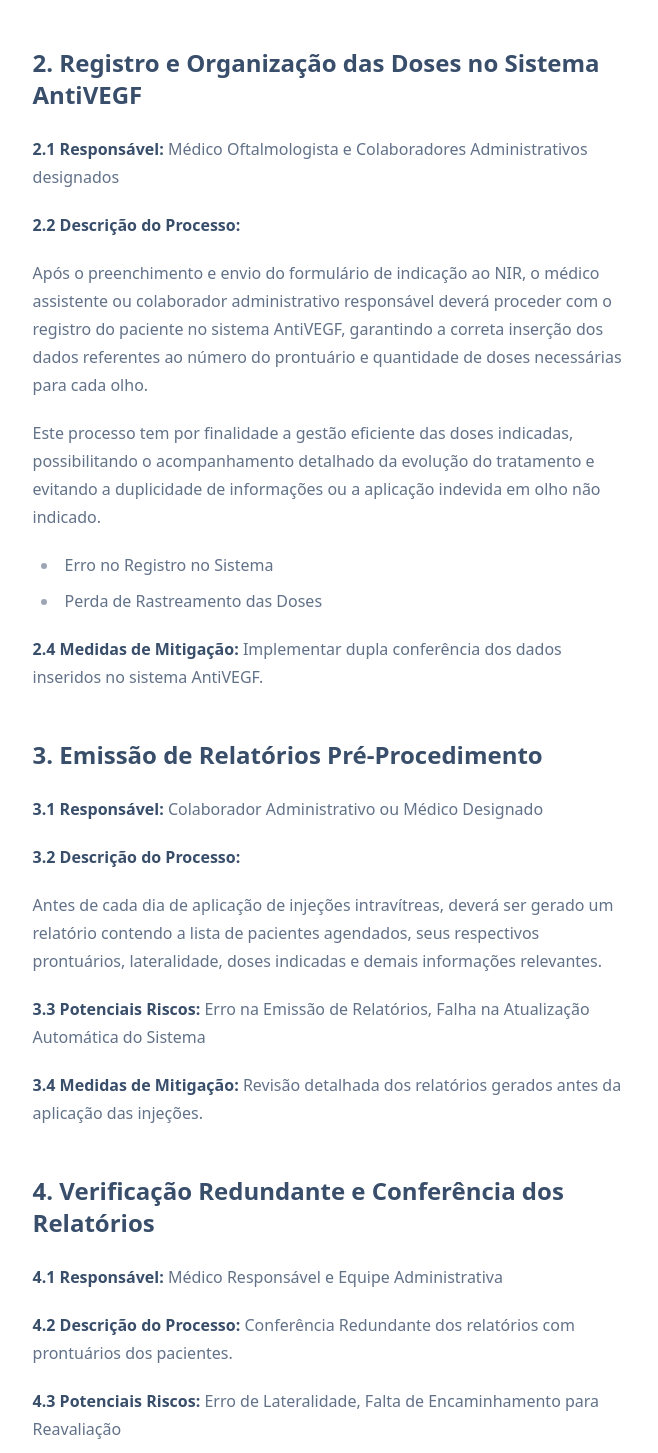
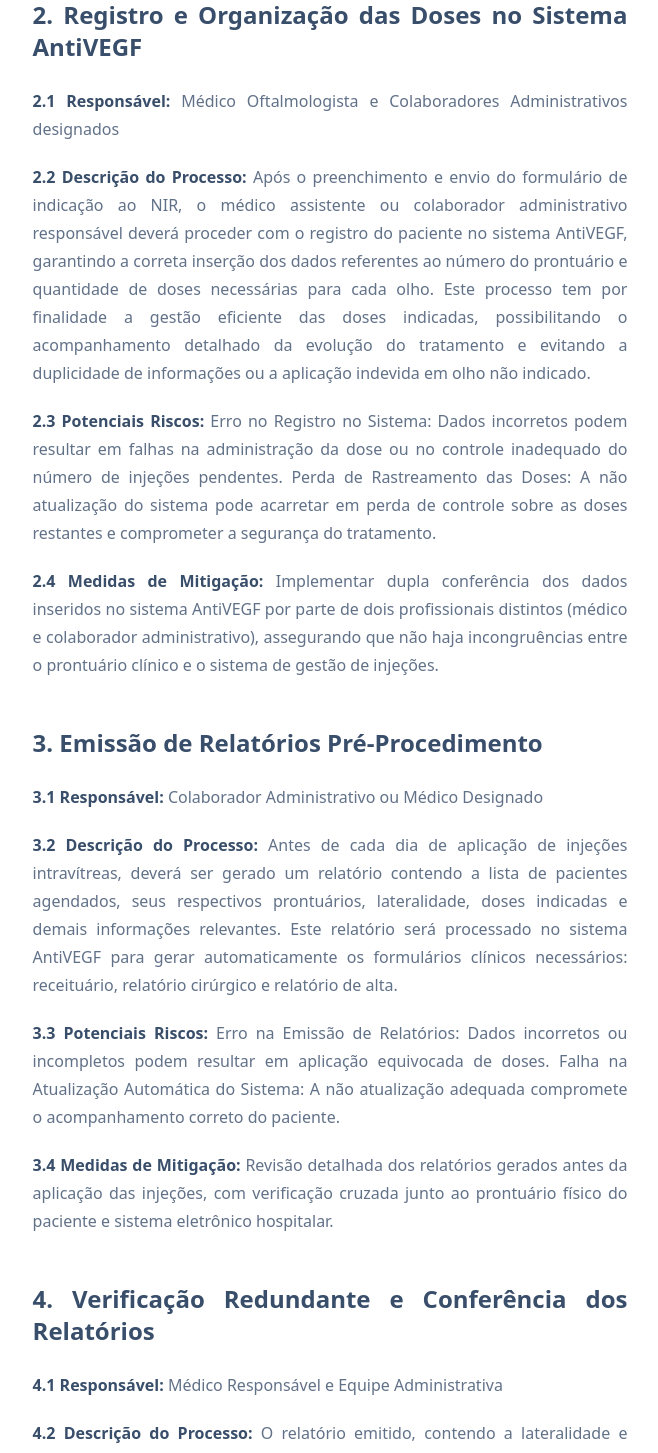
Before and after one commit to leonunesbs/injecoes, a Next.js app: page /pop in a window 1280 px wide. Shown: the part 1330-2783 px from the top of the page, without its empty margins (310-968 px from the left). Built offline with nearby package versions, Linux system fonts and the light colour scheme.

Commit message:
feat: update POP

```diff
--- a/src/app/pop/page.tsx
+++ b/src/app/pop/page.tsx
@@ -3,7 +3,7 @@ import Link from 'next/link';
 
 export default function PopPage() {
   return (
-    <article className="container mx-auto py-12 prose">
+    <article className="container mx-auto py-12 prose text-justify">
       <h1>Procedimento Operacional Padrão</h1>
 
       <p>
@@ -36,12 +36,9 @@ export default function PopPage() {
         <strong>1.1 Responsável:</strong> Médico Oftalmologista do Ambulatório de Retina
       </p>
       <p>
-        <strong>1.2 Descrição do Processo:</strong>
-      </p>
-      <p>
-        Durante o atendimento ambulatorial, o médico identificará a necessidade de aplicação de injeção intravítrea
-        conforme os critérios clínicos estabelecidos, com base em diagnóstico documentado e respaldado por exame
-        oftalmológico.
+        <strong>1.2 Descrição do Processo:</strong> Durante o atendimento ambulatorial, o médico identificará a
+        necessidade de aplicação de injeção intravítrea conforme os critérios clínicos estabelecidos, com base em
+        diagnóstico documentado e respaldado por exame oftalmológico.
       </p>
       <ul>
         <li>
@@ -66,25 +63,23 @@ export default function PopPage() {
         <strong>2.1 Responsável:</strong> Médico Oftalmologista e Colaboradores Administrativos designados
       </p>
       <p>
-        <strong>2.2 Descrição do Processo:</strong>
+        <strong>2.2 Descrição do Processo:</strong> Após o preenchimento e envio do formulário de indicação ao NIR, o
+        médico assistente ou colaborador administrativo responsável deverá proceder com o registro do paciente no
+        sistema AntiVEGF, garantindo a correta inserção dos dados referentes ao número do prontuário e quantidade de
+        doses necessárias para cada olho. Este processo tem por finalidade a gestão eficiente das doses indicadas,
+        possibilitando o acompanhamento detalhado da evolução do tratamento e evitando a duplicidade de informações ou a
+        aplicação indevida em olho não indicado.
       </p>
       <p>
-        Após o preenchimento e envio do formulário de indicação ao NIR, o médico assistente ou colaborador
-        administrativo responsável deverá proceder com o registro do paciente no sistema AntiVEGF, garantindo a correta
-        inserção dos dados referentes ao número do prontuário e quantidade de doses necessárias para cada olho.
+        <strong>2.3 Potenciais Riscos:</strong> Erro no Registro no Sistema: Dados incorretos podem resultar em falhas
+        na administração da dose ou no controle inadequado do número de injeções pendentes. Perda de Rastreamento das
+        Doses: A não atualização do sistema pode acarretar em perda de controle sobre as doses restantes e comprometer a
+        segurança do tratamento.
       </p>
       <p>
-        Este processo tem por finalidade a gestão eficiente das doses indicadas, possibilitando o acompanhamento
-        detalhado da evolução do tratamento e evitando a duplicidade de informações ou a aplicação indevida em olho não
-        indicado.
-      </p>
-      <ul>
-        <li>Erro no Registro no Sistema</li>
-        <li>Perda de Rastreamento das Doses</li>
-      </ul>
-      <p>
-        <strong>2.4 Medidas de Mitigação:</strong> Implementar dupla conferência dos dados inseridos no sistema
-        AntiVEGF.
+        <strong>2.4 Medidas de Mitigação:</strong> Implementar dupla conferência dos dados inseridos no sistema AntiVEGF
+        por parte de dois profissionais distintos (médico e colaborador administrativo), assegurando que não haja
+        incongruências entre o prontuário clínico e o sistema de gestão de injeções.
       </p>
 
       <h2>3. Emissão de Relatórios Pré-Procedimento</h2>
@@ -92,20 +87,19 @@ export default function PopPage() {
         <strong>3.1 Responsável:</strong> Colaborador Administrativo ou Médico Designado
       </p>
       <p>
-        <strong>3.2 Descrição do Processo:</strong>
+        <strong>3.2 Descrição do Processo:</strong> Antes de cada dia de aplicação de injeções intravítreas, deverá ser
+        gerado um relatório contendo a lista de pacientes agendados, seus respectivos prontuários, lateralidade, doses
+        indicadas e demais informações relevantes. Este relatório será processado no sistema AntiVEGF para gerar
+        automaticamente os formulários clínicos necessários: receituário, relatório cirúrgico e relatório de alta.
       </p>
       <p>
-        Antes de cada dia de aplicação de injeções intravítreas, deverá ser gerado um relatório contendo a lista de
-        pacientes agendados, seus respectivos prontuários, lateralidade, doses indicadas e demais informações
-        relevantes.
-      </p>
-      <p>
-        <strong>3.3 Potenciais Riscos:</strong> Erro na Emissão de Relatórios, Falha na Atualização Automática do
-        Sistema
+        <strong>3.3 Potenciais Riscos:</strong> Erro na Emissão de Relatórios: Dados incorretos ou incompletos podem
+        resultar em aplicação equivocada de doses. Falha na Atualização Automática do Sistema: A não atualização
+        adequada compromete o acompanhamento correto do paciente.
       </p>
       <p>
         <strong>3.4 Medidas de Mitigação:</strong> Revisão detalhada dos relatórios gerados antes da aplicação das
-        injeções.
+        injeções, com verificação cruzada junto ao prontuário físico do paciente e sistema eletrônico hospitalar.
       </p>
 
       <h2>4. Verificação Redundante e Conferência dos Relatórios</h2>
@@ -113,13 +107,19 @@ export default function PopPage() {
         <strong>4.1 Responsável:</strong> Médico Responsável e Equipe Administrativa
       </p>
       <p>
-        <strong>4.2 Descrição do Processo:</strong> Conferência Redundante dos relatórios com prontuários dos pacientes.
+        <strong>4.2 Descrição do Processo:</strong> O relatório emitido, contendo a lateralidade e doses a serem
+        aplicadas, deverá ser obrigatoriamente conferido junto aos prontuários dos pacientes para garantir que os dados
+        estejam corretos. Este procedimento de dupla verificação deve ser realizado antes do início das injeções.
       </p>
       <p>
-        <strong>4.3 Potenciais Riscos:</strong> Erro de Lateralidade, Falta de Encaminhamento para Reavaliação
+        <strong>4.3 Potenciais Riscos:</strong> Erro de Lateralidade: A não conferência adequada da lateralidade pode
+        resultar em aplicação indevida da injeção no olho incorreto. Falta de Encaminhamento para Reavaliação: Pacientes
+        que completaram o ciclo de injeções podem não ser devidamente reavaliados, comprometendo o acompanhamento
+        clínico.
       </p>
       <p>
-        <strong>4.4 Medidas de Mitigação:</strong> Conferência obrigatória por dois profissionais distintos.
+        <strong>4.4 Medidas de Mitigação:</strong> Implementar a conferência obrigatória dos relatórios por dois
+        profissionais distintos e inserção de uma checagem final antes do procedimento.
       </p>
 
       <h2>5. Execução do Procedimento e Conferência Final</h2>
@@ -127,16 +127,20 @@ export default function PopPage() {
         <strong>5.1 Responsável:</strong> Médico Responsável pela Aplicação das Injeções
       </p>
       <p>
-        <strong>5.2 Descrição do Processo:</strong> Conferência final pós-aplicação das injeções e atualização dos
-        relatórios.
+        <strong>5.2 Descrição do Processo:</strong> Ao término da sessão de injeções, o médico responsável deve proceder
+        com a conferência de todos os olhos injetados e confirmar as informações no relatório de alta do paciente,
+        assinando o documento e garantindo sua acurácia. Correção de Faltas: O médico deverá também verificar quais
+        pacientes faltaram ao procedimento e proceder com a devida correção nos registros, já que o sistema considera
+        que a injeção foi realizada no momento da emissão do relatório.
       </p>
-      <ul>
-        <li>Erro de Registro de Injeção</li>
-        <li>Falta de Notificação de Ausências</li>
-      </ul>
       <p>
-        <strong>5.4 Medidas de Mitigação:</strong> Revisão final e correção imediata de prontuários dos pacientes
-        ausentes.
+        <strong>5.3 Potenciais Riscos:</strong> Erro de Registro de Injeção: O não registro correto das injeções pode
+        comprometer a continuidade do tratamento. Falta de Notificação de Ausências: Pacientes que faltaram podem não
+        ter seus tratamentos reagendados corretamente.
+      </p>
+      <p>
+        <strong>5.4 Medidas de Mitigação:</strong> Estabelecer uma revisão final pós-aplicação, com confirmação das
+        injeções realizadas e correção imediata dos prontuários dos pacientes ausentes.
       </p>
 
       <h2>Disposições Finais</h2>
```
